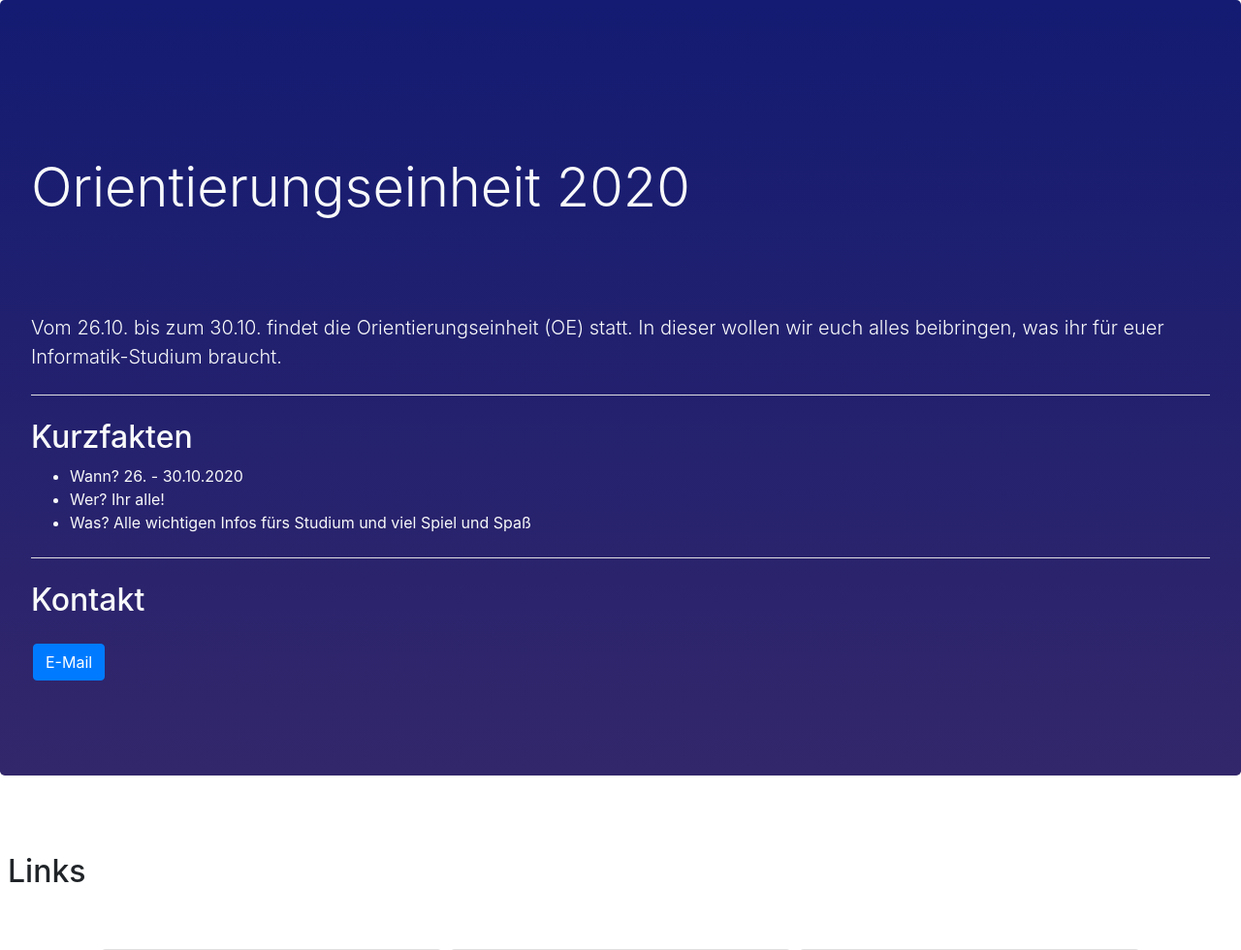
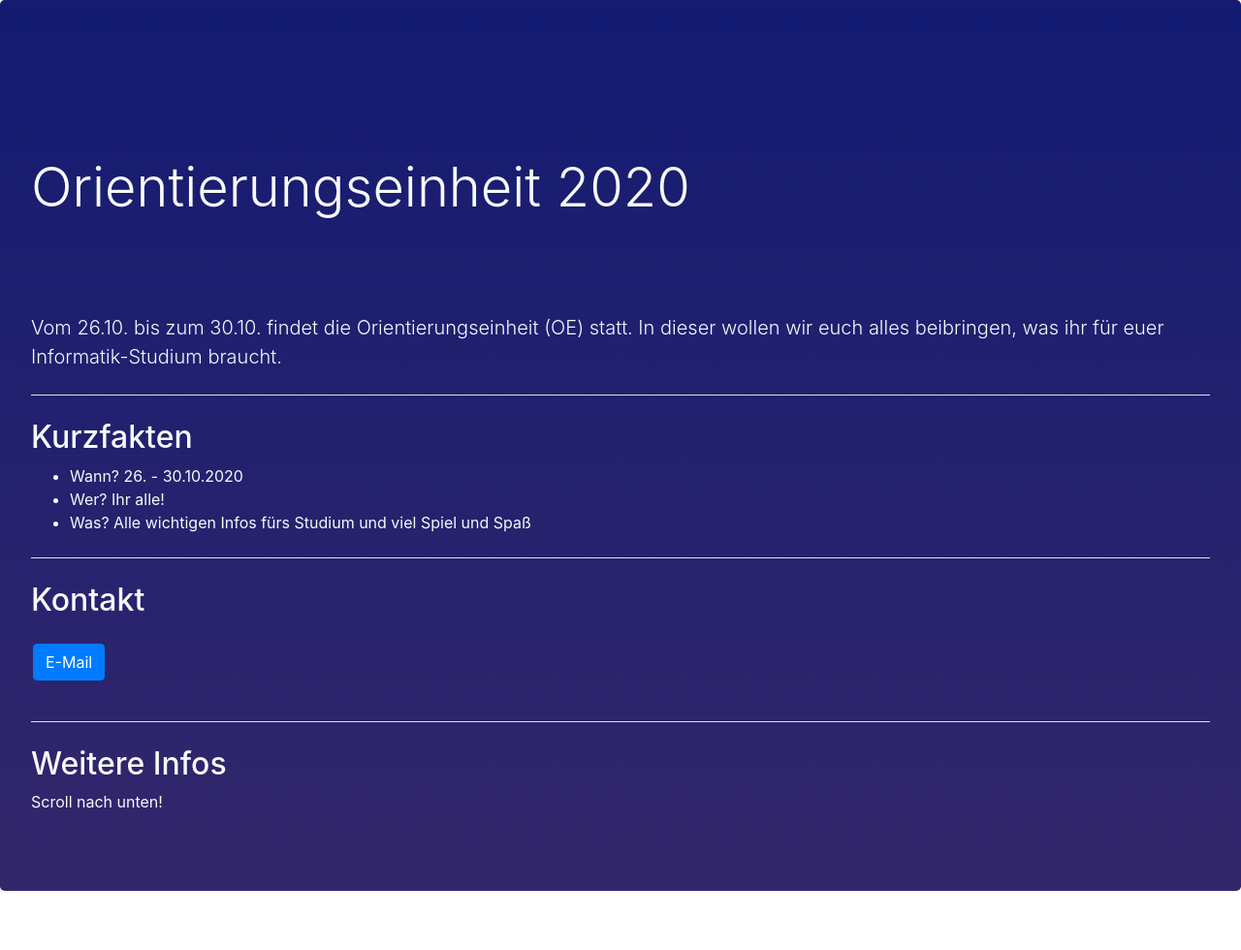
Before and after one commit to GinaMuuss/oe-2020, a Flask app: page / in a window 1280 px wide. Shown: the top 980 px of the page at 97% size. Run offline with Flask 2, Linux system fonts and the light colour scheme; some libraries are stand-ins or nearby versions.

Commit message:
Add scroll down hint

```diff
--- a/templates/index.html
+++ b/templates/index.html
@@ -21,6 +21,11 @@
 			<div class="btn-group my-3" role="group" aria-label="E-Mail">
 				<a href="mailto:oe-orga@fachschaft.info" role="button" class="btn btn-primary">E-Mail</a>
 			</div>
+			<hr class="my-4 bg-light" />
+			<h2>Weitere Infos</h2>
+			<p>
+				Scroll nach unten!
+			</p>
 		</div>
 	</div>
 	<div class="content">
```
